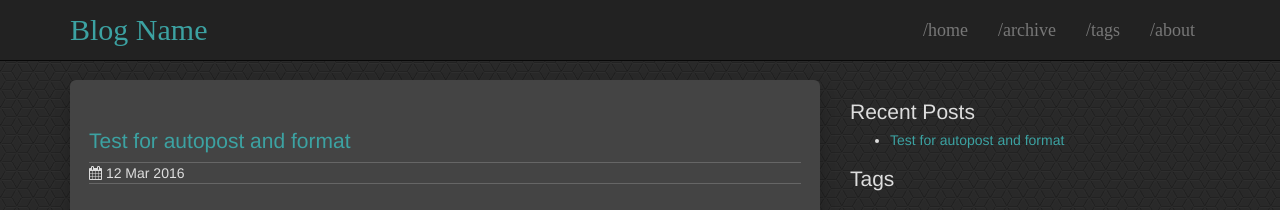
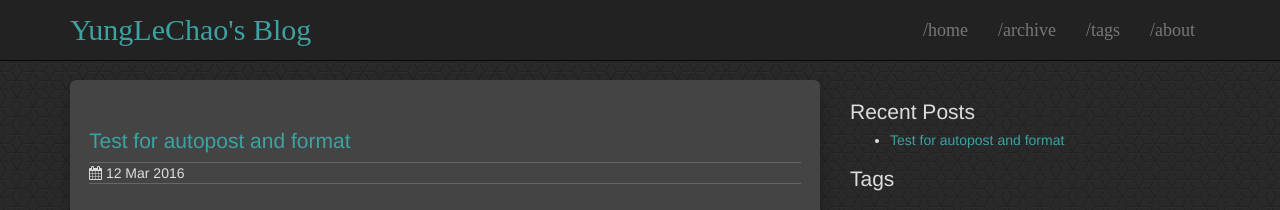
Before and after one commit to yunglechao/blog, a Jekyll site: the page built from index.html, in a window 1280 px wide. Shown: the top 210 px of the page. Built offline with Jekyll 4.4.1, drawn with Linux system fonts in a browser that asks for light colours.

Commit message:
chang url

```diff
--- a/_config.yml
+++ b/_config.yml
@@ -1,17 +1,17 @@
 # Jekyll configuration
 
-name: Blog Name
+name: YungLeChao's Blog
 description: Software Developer
 
 # Url is currently only used only for the RSS feed in feed.xml
-url: http://localhost:4000
+url: http://blog.yunglechao.me
 #url: http://localhost:4000
 
 # For a project page here should be a project name. Otherwise (for user's/organizaion's page leave it empty)
 baseurl:
 
 social:
-  github: streetturtle
+  github: yunglechao
   stackoverflow: ''
   linkedin:
   instagram: ''
```
